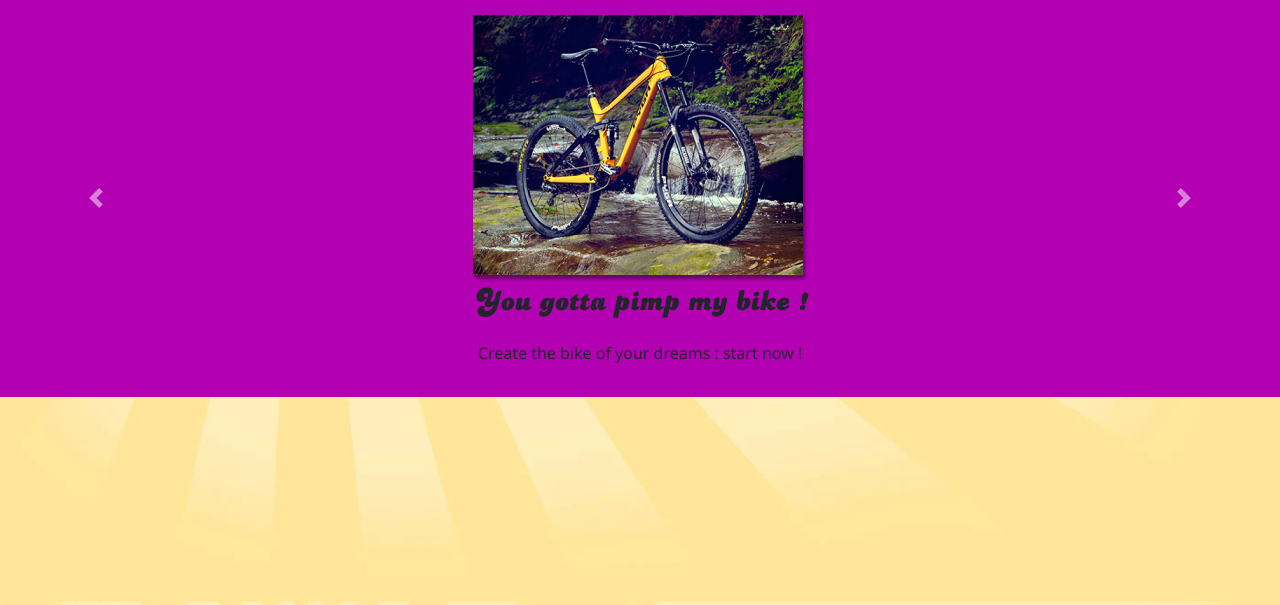
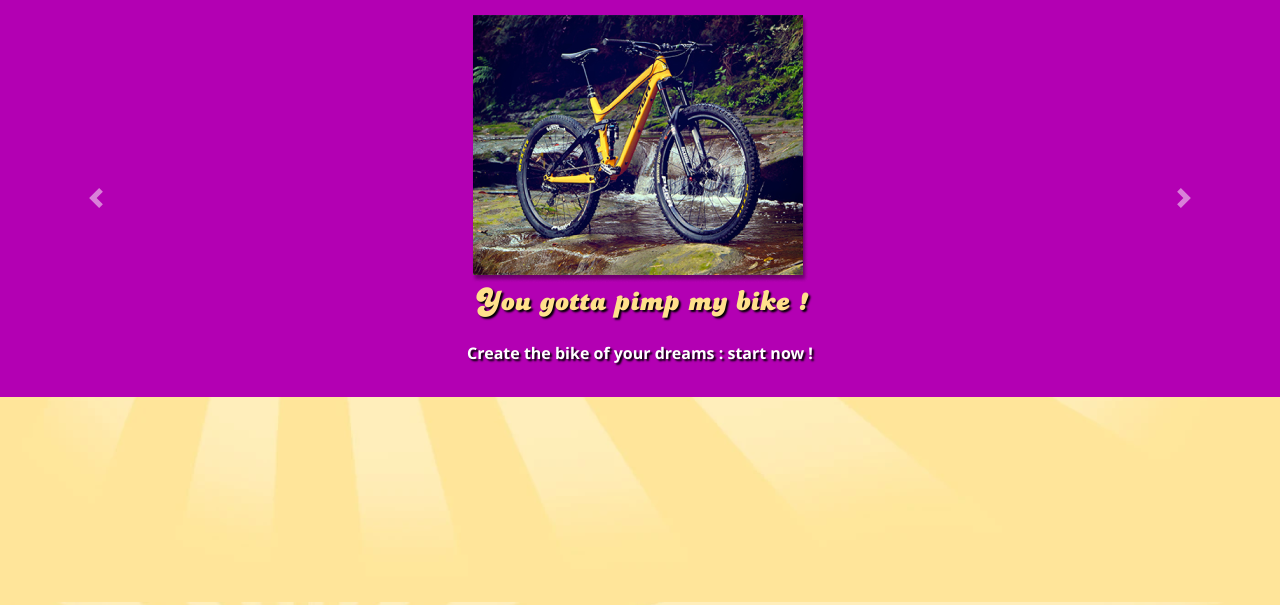
Before and after one commit to Eteckq/PimpMyBicycle, a PHP site: page / in a window 1280 px wide. Shown: the part 133-738 px from the top of the page. Run offline with PHP 8.4, Linux system fonts and the light colour scheme; some libraries are stand-ins or nearby versions.

Commit message:
design homepage

```diff
--- a/include/css/style.css
+++ b/include/css/style.css
@@ -34,6 +34,17 @@ h1, h2, h3, h4, h5 {
 #carouselHome {
 	padding: 1em 0em;
 	background-color: #b300b3;
+}
+
+#carouselHome h2 {
+	color: #ffe08c;
+	text-shadow: 2px 2px 2px black;
+}
+
+#carouselHome p {
+	font-weight: bold;
+	color: white;
+	text-shadow: 2px 2px 2px black;
 }
 
 .footer {
```
